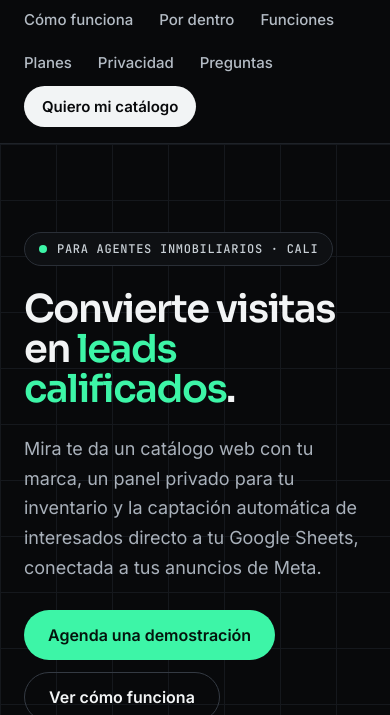
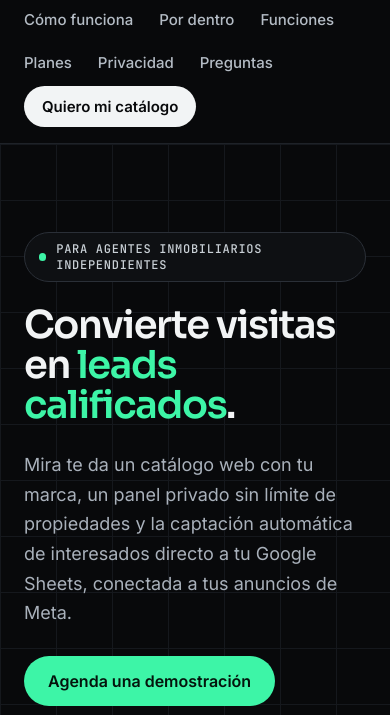
Before and after one commit to lc-mira/inicio, a plain HTML site: page index.html in a window 390 px wide. Shown: the part 70-785 px from the top of the page. Drawn offline with Linux system fonts and the light colour scheme.

Commit message:
Ajusta el hero: audiencia "independientes" y sin límite de propiedades
El badge pasa de "Para agentes inmobiliarios · Cali" a "Para agentes
inmobiliarios independientes" y el subtítulo destaca que el panel no tiene
límite de propiedades — diferencial directo frente a competidores que
cobran por volumen de inventario (ej. Vitrina Raíz).

Co-Authored-By: Claude Sonnet 5 <noreply@anthropic.com>
Claude-Session: https://claude.ai/code/session_01HeruHSLW4Q8Yhau6YHqbYH

```diff
--- a/index.html
+++ b/index.html
@@ -44,9 +44,9 @@ a{color:#3DF5A7}a:hover{color:#8CFACB}
 <section id="inicio" style="background-color: #08090B; background-image: linear-gradient(#15181D 1px, transparent 1px), linear-gradient(90deg, #15181D 1px, transparent 1px); background-size: 56px 56px; border-bottom: 1px solid #1E2228">
 <div style="max-width: 1180px; margin: 0 auto; padding: 88px 24px 96px; display: flex; flex-wrap: wrap; align-items: center; gap: 56px">
 <div style="flex: 1 1 480px; min-width: 0; display: flex; flex-direction: column; gap: 24px">
-<span style="align-self: flex-start; display: inline-flex; align-items: center; gap: 10px; border: 1px solid #2A2F37; background: #0E1013; color: #C9D0D6; font-family: 'JetBrains Mono', monospace; font-size: 12px; letter-spacing: 0.06em; text-transform: uppercase; padding: 8px 14px; border-radius: 999px"><span style="width: 8px; height: 8px; border-radius: 999px; background: #3DF5A7"></span>Para agentes inmobiliarios · Cali</span>
+<span style="align-self: flex-start; display: inline-flex; align-items: center; gap: 10px; border: 1px solid #2A2F37; background: #0E1013; color: #C9D0D6; font-family: 'JetBrains Mono', monospace; font-size: 12px; letter-spacing: 0.06em; text-transform: uppercase; padding: 8px 14px; border-radius: 999px"><span style="width: 8px; height: 8px; border-radius: 999px; background: #3DF5A7"></span>Para agentes inmobiliarios independientes</span>
 <h1 style="margin: 0; font-family: Sora, sans-serif; font-weight: 600; font-size: clamp(2.4rem, 5vw, 4rem); line-height: 1.04; letter-spacing: -0.035em">Convierte visitas en <span style="color: #3DF5A7">leads calificados</span>.</h1>
-<p style="margin: 0; font-size: 18px; line-height: 1.65; color: #A9B1BB; max-width: 560px">Mira te da un catálogo web con tu marca, un panel privado para tu inventario y la captación automática de interesados directo a tu Google Sheets, conectada a tus anuncios de Meta.</p>
+<p style="margin: 0; font-size: 18px; line-height: 1.65; color: #A9B1BB; max-width: 560px">Mira te da un catálogo web con tu marca, un panel privado sin límite de propiedades y la captación automática de interesados directo a tu Google Sheets, conectada a tus anuncios de Meta.</p>
 <div style="display: flex; flex-wrap: wrap; gap: 12px; padding-top: 4px">
 <a href="#contacto" style="background: #3DF5A7; color: #04140C; text-decoration: none; padding: 15px 24px; border-radius: 999px; font-weight: 700; font-size: 16px">Agenda una demostración</a>
 <a href="#como-funciona" style="background: transparent; color: #F2F4F5; text-decoration: none; padding: 14px 24px; border-radius: 999px; font-weight: 600; font-size: 16px; border: 1px solid #343A43">Ver cómo funciona</a>
```
